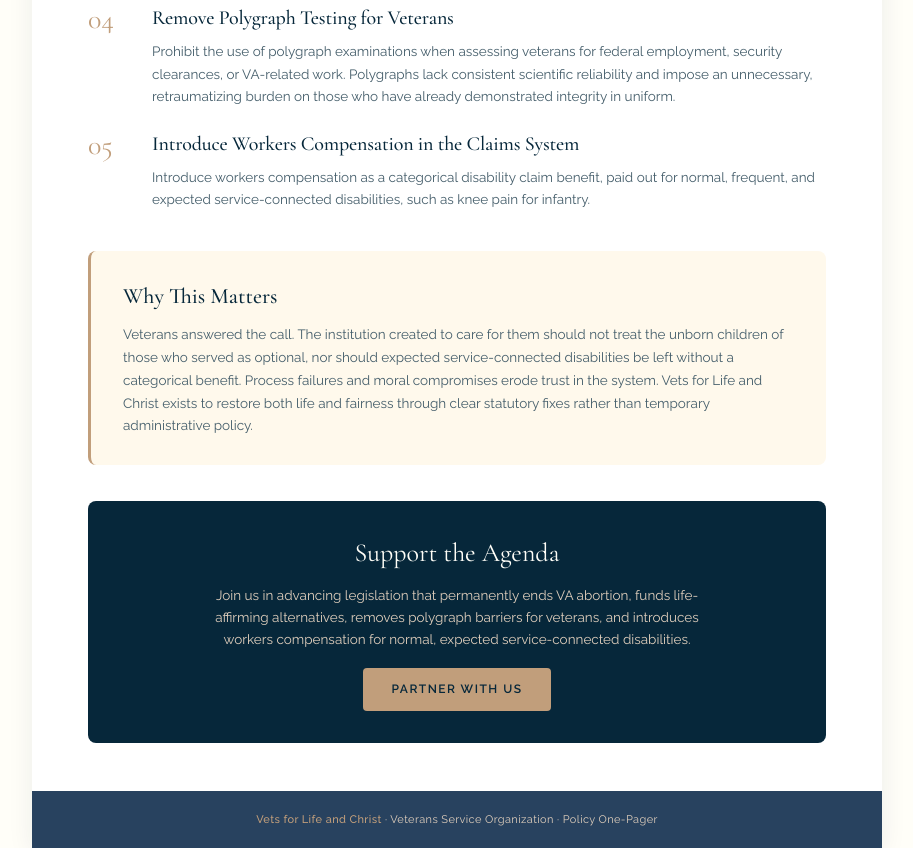
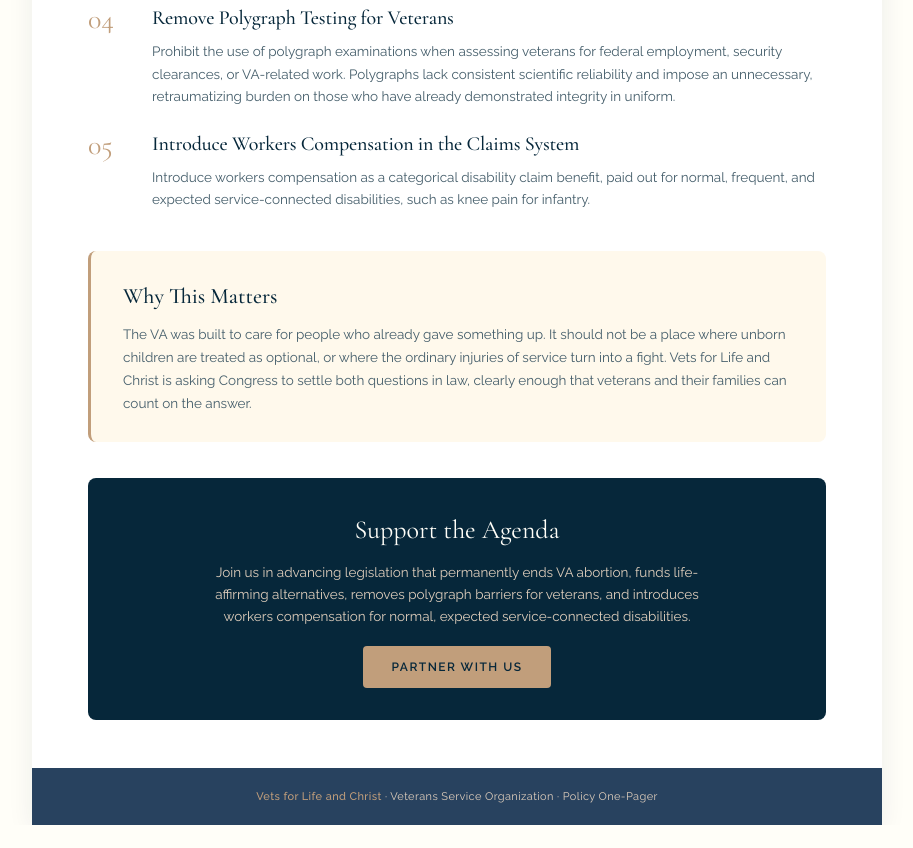
Before and after one commit to gracchistrategies/vflac, a plain HTML site: page index.html in a window 1280 px wide. Shown: the part 880-1728 px from the top of the page, without its empty margins (183-1096 px from the left). After the commit the page ends 1705 px from the top, so only its background shows below. Drawn offline with nearby package versions, Linux system fonts and the light colour scheme.

Commit message:
Rewrite the Why This Matters section.

```diff
--- a/index.html
+++ b/index.html
@@ -305,7 +305,7 @@
 
     <div class="why">
       <h2>Why This Matters</h2>
-      <p>Veterans answered the call. The institution created to care for them should not treat the unborn children of those who served as optional, nor should expected service-connected disabilities be left without a categorical benefit. Process failures and moral compromises erode trust in the system. Vets for Life and Christ exists to restore both life and fairness through clear statutory fixes rather than temporary administrative policy.</p>
+      <p>The VA was built to care for people who already gave something up. It should not be a place where unborn children are treated as optional, or where the ordinary injuries of service turn into a fight. Vets for Life and Christ is asking Congress to settle both questions in law, clearly enough that veterans and their families can count on the answer.</p>
     </div>
 
     <div class="cta">
```
